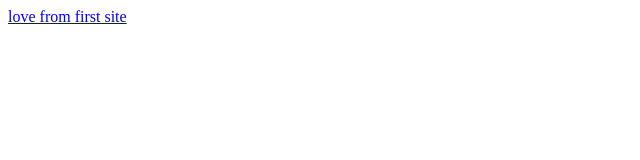
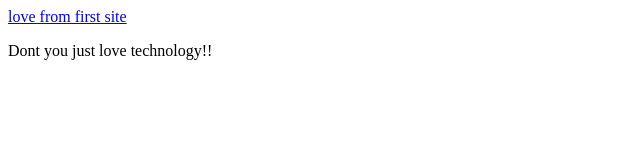
Before and after one commit to mansr2010/testproject, a plain HTML site: page index.html in a window 1280 px wide. Shown: the whole page, without its empty margins (0-640 px from the left). Drawn offline with Linux system fonts and the light colour scheme.

Commit message:
testing auto deployment on the test server #2

```diff
--- a/index.html
+++ b/index.html
@@ -3,6 +3,7 @@
 <body>
 
 <a href="http://www.w3schools.com">love from first site</a>
+<p> Dont you just love technology!! </p>
 
 </body>
 </html>
```
